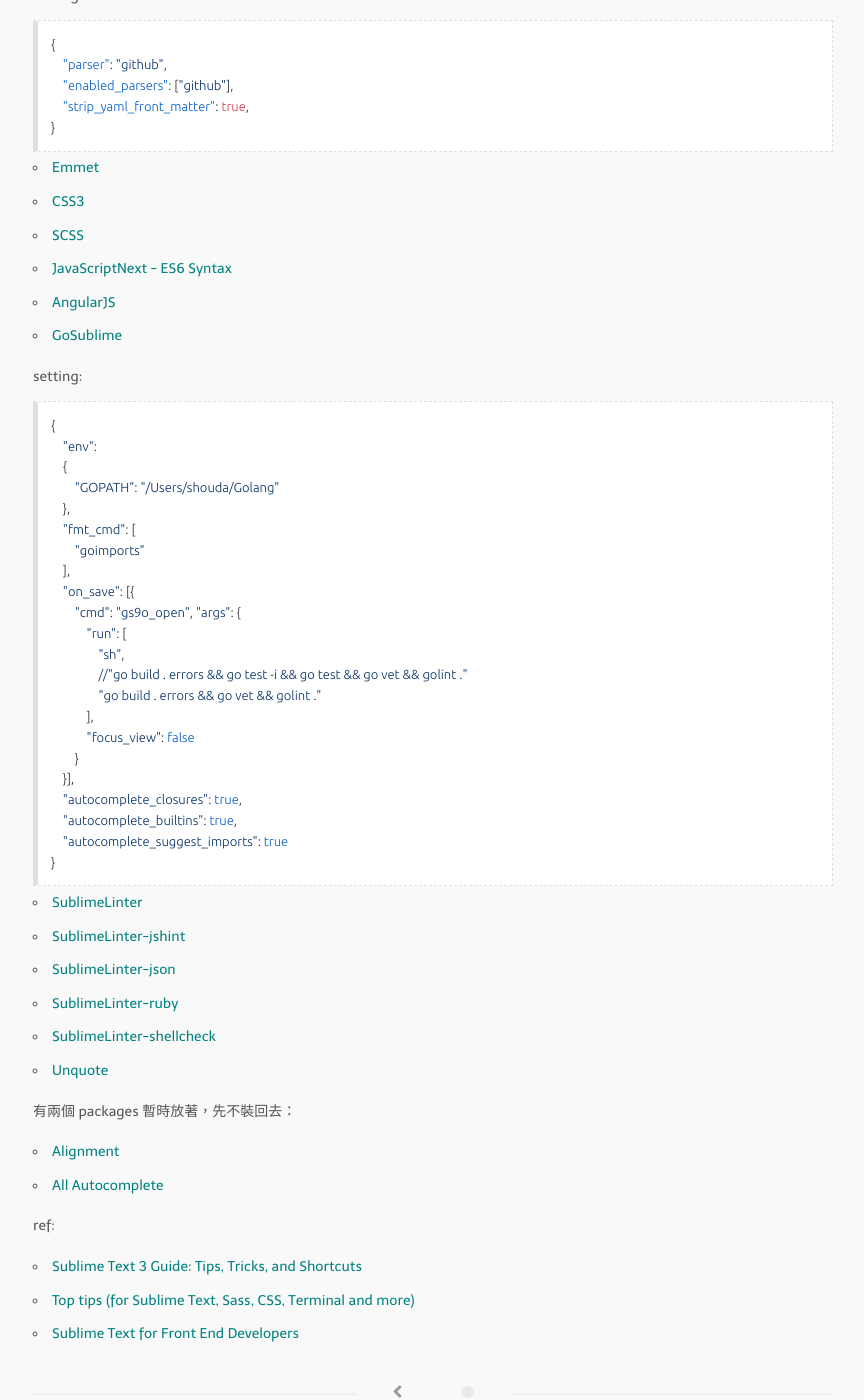
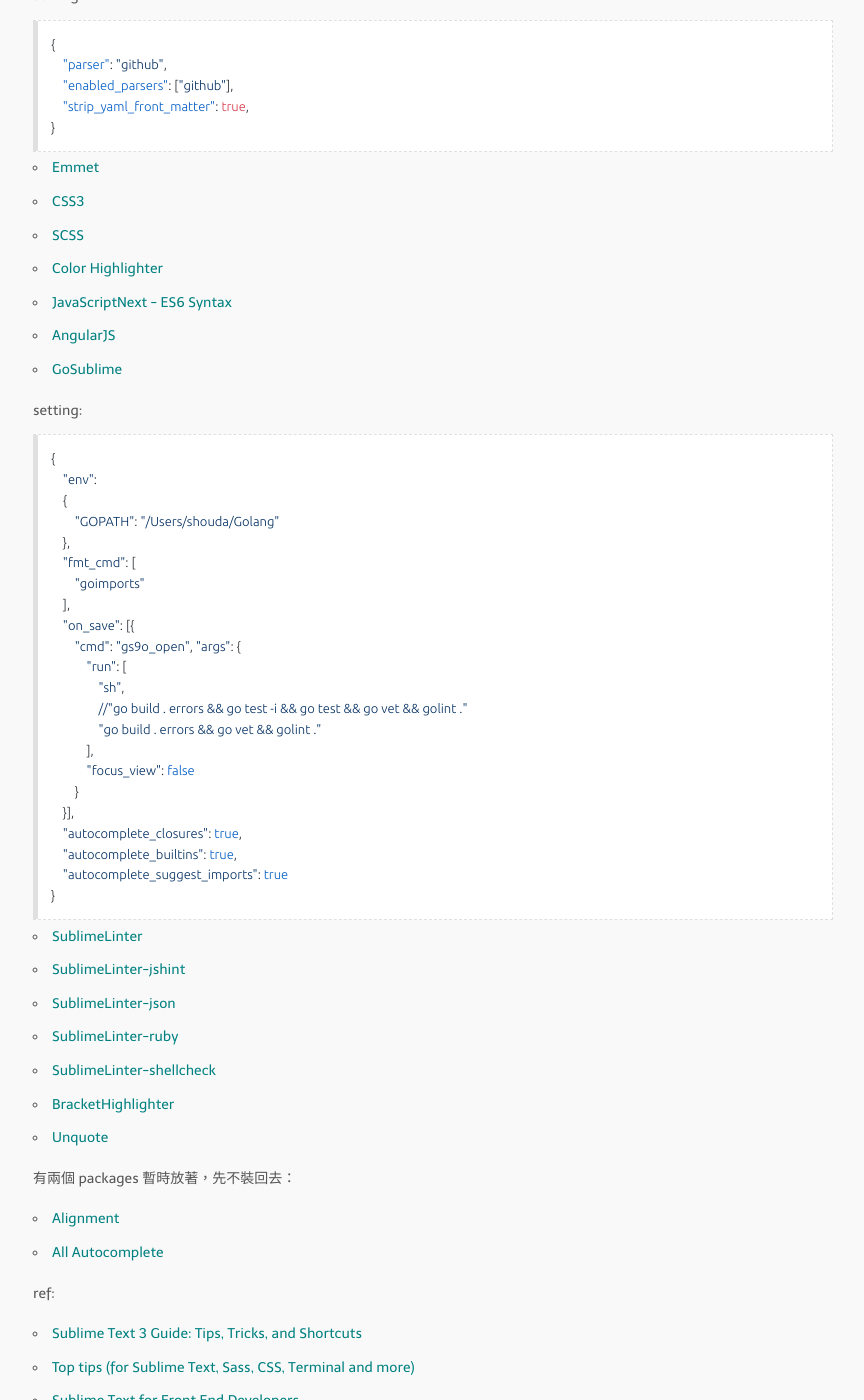
Before and after one commit to shouda/shouda.github.io, a Jekyll site: the page built from _posts/2015-02-12-sublime-text-3-setup.markdown, in a window 1280 px wide and 1400 px high, scrolled down 720 px. Shown: the whole window, without its empty margins (207-1071 px from the left). Built offline with Jekyll 4.4.1, drawn with Linux system fonts in a browser that asks for light colours; nearby versions of some CDN libraries; Markdown is read by kramdown in place of the engine named in the settings.

Commit message:
add package

```diff
--- a/_posts/2015-02-12-sublime-text-3-setup.markdown
+++ b/_posts/2015-02-12-sublime-text-3-setup.markdown
@@ -39,6 +39,7 @@
 * [Emmet](https://packagecontrol.io/packages/Emmet)
 * [CSS3](https://packagecontrol.io/packages/CSS3)
 * [SCSS](https://packagecontrol.io/packages/SCSS)
+* [Color Highlighter](https://packagecontrol.io/packages/Color%20Highlighter)
 * [JavaScriptNext - ES6 Syntax](https://packagecontrol.io/packages/JavaScriptNext%20-%20ES6%20Syntax)
 * [AngularJS](https://packagecontrol.io/packages/AngularJS)
 * [GoSublime](https://packagecontrol.io/packages/GoSublime)
@@ -75,6 +76,7 @@
 * [SublimeLinter-json](https://packagecontrol.io/packages/SublimeLinter-json)
 * [SublimeLinter-ruby](https://packagecontrol.io/packages/SublimeLinter-ruby)
 * [SublimeLinter-shellcheck](https://packagecontrol.io/packages/SublimeLinter-shellcheck)
+* [BracketHighlighter](https://packagecontrol.io/packages/BracketHighlighter)
 * [Unquote](https://packagecontrol.io/packages/Unquote)
 
 有兩個 packages 暫時放著，先不裝回去：
```
